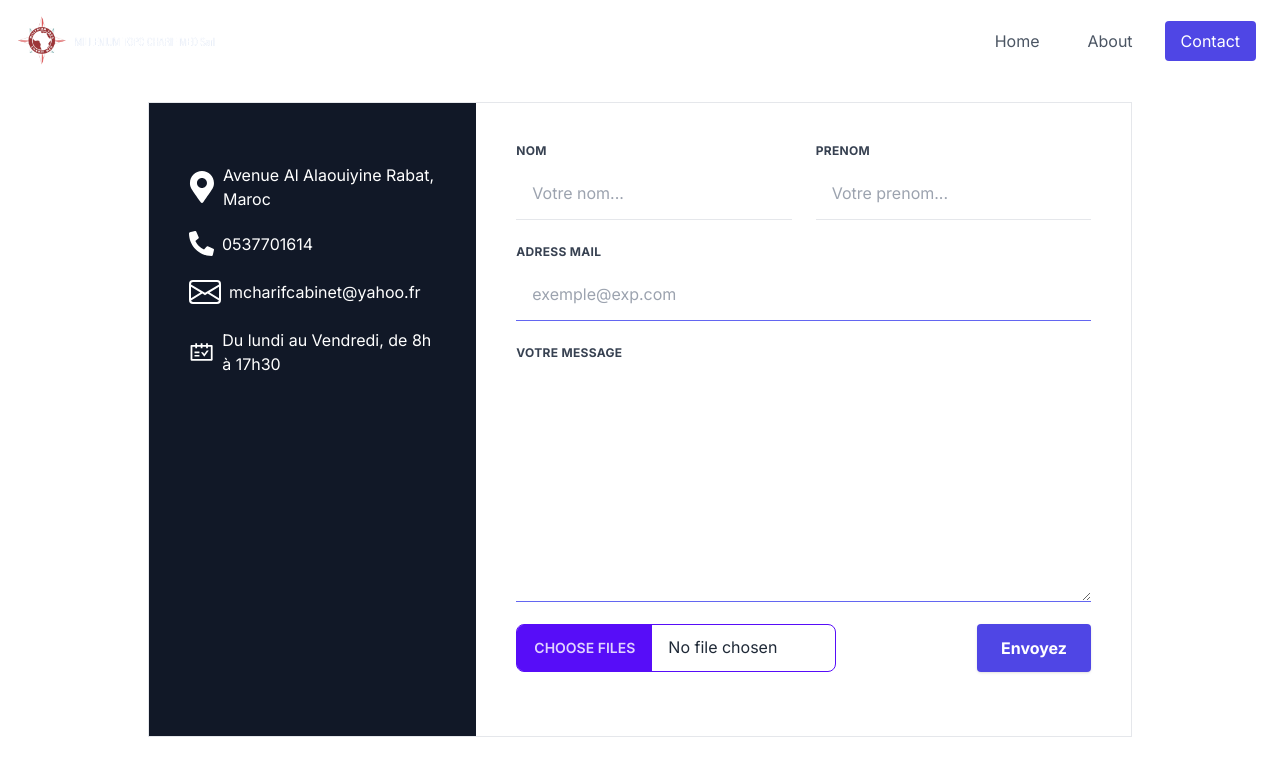
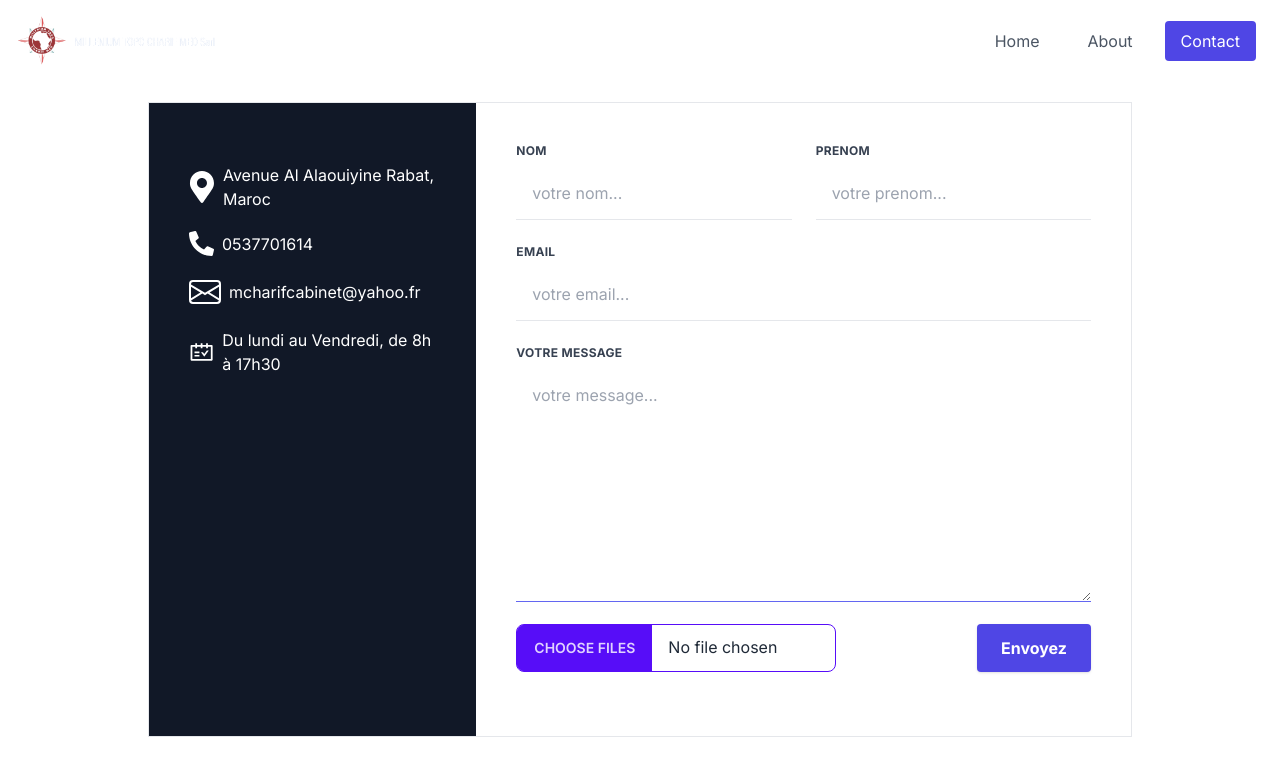
Before and after one commit to ryaddevpro/topograph-charif, a Next.js app: page /contact in a window 1280 px wide. Shown: the top 776 px of the page. Built offline with nearby package versions, Linux system fonts and the light colour scheme.

Commit message:
remove dark mode

```diff
--- a/app/(pages)/contact/contact-helper/ContactForm.jsx
+++ b/app/(pages)/contact/contact-helper/ContactForm.jsx
@@ -3,12 +3,14 @@ import React, { useEffect, useRef, useState } from "react";
 
 import axios from "axios";
 import { useForm } from "react-hook-form";
+import { InputForm, InputTextArea } from "./InputForm";
+// import InputForm from "./InputForm";
 const ContactForm = () => {
-  const [error, setError] = useState("");
   const {
     register,
     formState: { errors },
     handleSubmit,
+    reset,
   } = useForm();
 
   const onSubmit = async (data) => {
@@ -32,6 +34,7 @@ const ContactForm = () => {
       console.log(error);
       // Handle error
     }
+    reset();
   };
 
   const readFileAsync = (file) => {
@@ -52,93 +55,45 @@ const ContactForm = () => {
       <form className="md:col-span-8 p-10" onSubmit={handleSubmit(onSubmit)}>
         <div className="flex flex-wrap -mx-3 mb-6">
           <div className="w-full md:w-1/2 px-3 mb-6 md:mb-0">
-            <label
-              className="block uppercase tracking-wide text-gray-700 text-xs font-bold mb-2"
-              htmlFor="grid-first-name"
-            >
-              Nom{" "}
-            </label>
-            <input
-              className="appearance-none bg-transparent border-b w-full text-gray-700 mr-3 p-4 leading-tight focus:outline-none focus:bg-gray-200"
-              type="text"
-              id="nom"
-              placeholder="Votre nom..."
-              aria-label="Full name"
-              {...register("nom", { required: "Votre nom est requis" })}
+            <InputForm
+              register={register}
+              errors={errors}
+              label={"nom"}
+              msgError={"veuillez saisir votre nom"}
+              placeholder="votre nom..."
             />
-            {errors.nom && (
-              <p role="alert" className="text-red-500 text-xs italic mt-1">
-                {errors.nom?.message}
-              </p>
-            )}
           </div>
+
           <div className="w-full md:w-1/2 px-3">
-            <label
-              className="block uppercase tracking-wide text-gray-700 text-xs font-bold mb-2"
-              htmlFor="grid-last-name"
-            >
-              Prenom
-            </label>
-            <input
-              className="appearance-none bg-transparent border-b  w-full text-gray-700 mr-3 p-4 leading-tight focus:outline-none focus:bg-gray-200"
-              type="text"
-              id="prenom"
-              placeholder="Votre prenom..."
-              aria-label="Full name"
-              {...register("prenom", { required: "Votre prenom est requis" })}
+            <InputForm
+              register={register}
+              errors={errors}
+              label={"prenom"}
+              msgError={"veuillez saisir votre Prenom"}
+              placeholder="votre prenom..."
             />
-            {errors.prenom && (
-              <p role="alert" className="text-red-500 text-xs italic mt-1">
-                {errors.prenom?.message}
-              </p>
-            )}
           </div>
         </div>
         <div className="flex flex-wrap -mx-3 mb-6">
           <div className="w-full px-3">
-            <label
-              className="block uppercase tracking-wide text-gray-700 text-xs font-bold mb-2"
-              htmlFor="grid-password"
-            >
-              Adress mail
-            </label>
-            <input
-              className="appearance-none bg-transparent border-b border-indigo-500 w-full text-gray-700 mr-3 p-4 leading-tight focus:outline-none focus:bg-gray-200"
-              type="text"
-              id="email"
-              {...register("email", { required: "Votre email est requis" })}
-              placeholder="exemple@exp.com"
-              aria-label="Full name"
+            <InputForm
+              register={register}
+              errors={errors}
+              label={"email"}
+              msgError={"veuillez saisir votre email"}
+              placeholder="votre email..."
             />
-            {errors.email && (
-              <p role="alert" className="text-red-500 text-xs italic mt-1">
-                {errors.email?.message}
-              </p>
-            )}
           </div>
         </div>
         <div className="flex flex-wrap -mx-3 mb-6">
           <div className="w-full px-3">
-            <label
-              className="block uppercase tracking-wide text-gray-700 text-xs font-bold mb-2"
-              htmlFor="grid-password"
-            >
-              Votre message
-            </label>
-            <textarea
-              rows={10}
-              className="appearance-none bg-transparent border-b border-indigo-500 w-full text-gray-700 mr-3 p-4 focus:bg-gray-200 leading-tight focus:outline-none"
-              type="email"
-              id="msg"
-              {...register("msg", { required: "Votre msg est requis" })}
-              placeholder=""
-              aria-label="Full name"
+            <InputTextArea
+              register={register}
+              errors={errors}
+              label={"msg"}
+              msgError={"veuillez saisir votre message"}
+              placeholder="votre message..."
             />
-            {errors.msg && (
-              <p role="alert" className="text-red-500 text-xs italic mt-1">
-                {errors.msg?.message}
-              </p>
-            )}
           </div>
 
           <div className="flex sm:justify-end lg:justify-between  md:justify-end justify-end  flex-wrap gap-3 w-full px-3 mt-4">
--- a/app/(pages)/contact/contact-helper/InputForm.jsx
+++ b/app/(pages)/contact/contact-helper/InputForm.jsx
@@ -1,37 +1,66 @@
 import React from "react";
 import { useForm } from "react-hook-form";
 
-const InputForm = () => {
-  const {
+export const InputForm = ({
   register,
-    formState: { errors },
-    handleSubmit,
-  } = useForm();
+  errors,
+  label,
+  msgError,
+  placeholder,
+}) => {
   return (
-    <div>
-      <div className="w-full md:w-1/2 px-3 mb-6 md:mb-0">
+    <>
       <label
         className="block uppercase tracking-wide text-gray-700 text-xs font-bold mb-2"
         htmlFor="grid-first-name"
       >
-          Nom{" "}
+        {label}
       </label>
       <input
         className="appearance-none bg-transparent border-b w-full text-gray-700 mr-3 p-4 leading-tight focus:outline-none focus:bg-gray-200"
         type="text"
-          id="nom"
-          placeholder="Votre nom..."
+        id={`${label}`}
+        placeholder={placeholder}
         aria-label="Full name"
-          {...register("nom", { required: "Votre nom est requis" })}
+        {...register(`${label}`, { required: `${msgError}` })}
       />
-        {errors.nom && (
+      {errors[`${label}`] && (
         <p role="alert" className="text-red-500 text-xs italic mt-1">
-            {errors.nom?.message}
+          {errors[`${label}`]?.message}
         </p>
       )}
-      </div>
-    </div>
+    </>
   );
 };
 
-export default InputForm;
+export const InputTextArea = ({
+  register,
+  errors,
+  label,
+  msgError,
+  placeholder,
+}) => {
+  return (
+    <>
+      <label
+        className="block uppercase tracking-wide text-gray-700 text-xs font-bold mb-2"
+        htmlFor="grid-password"
+      >
+        Votre message
+      </label>
+      <textarea
+        rows={10}
+        className="appearance-none bg-transparent border-b border-indigo-500 w-full text-gray-700 mr-3 p-4 focus:bg-gray-200 leading-tight focus:outline-none"
+        type="text"
+        id="msg"
+        {...register(`${label}`, { required: `${msgError}` })}
+        placeholder={placeholder}
+      />
+      {errors.msg && (
+        <p role="alert" className="text-red-500 text-xs italic mt-1">
+          {errors.msg?.message}
+        </p>
+      )}
+    </>
+  );
+};
--- a/tailwind.config.js
+++ b/tailwind.config.js
@@ -15,5 +15,7 @@ module.exports = {
   theme: {
     extend: {},
   },
+  darkMode: "class",
+
   plugins: [require("daisyui")],
 };
```
Lines whose indentation alone changed are shown as unchanged.
